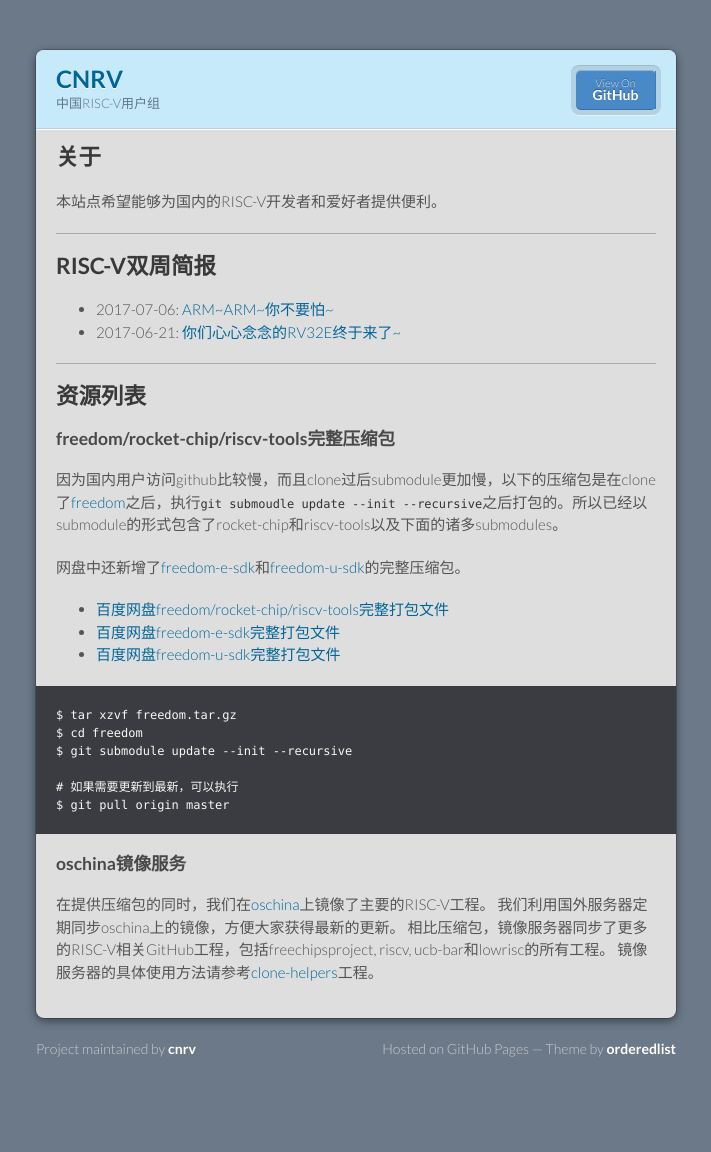
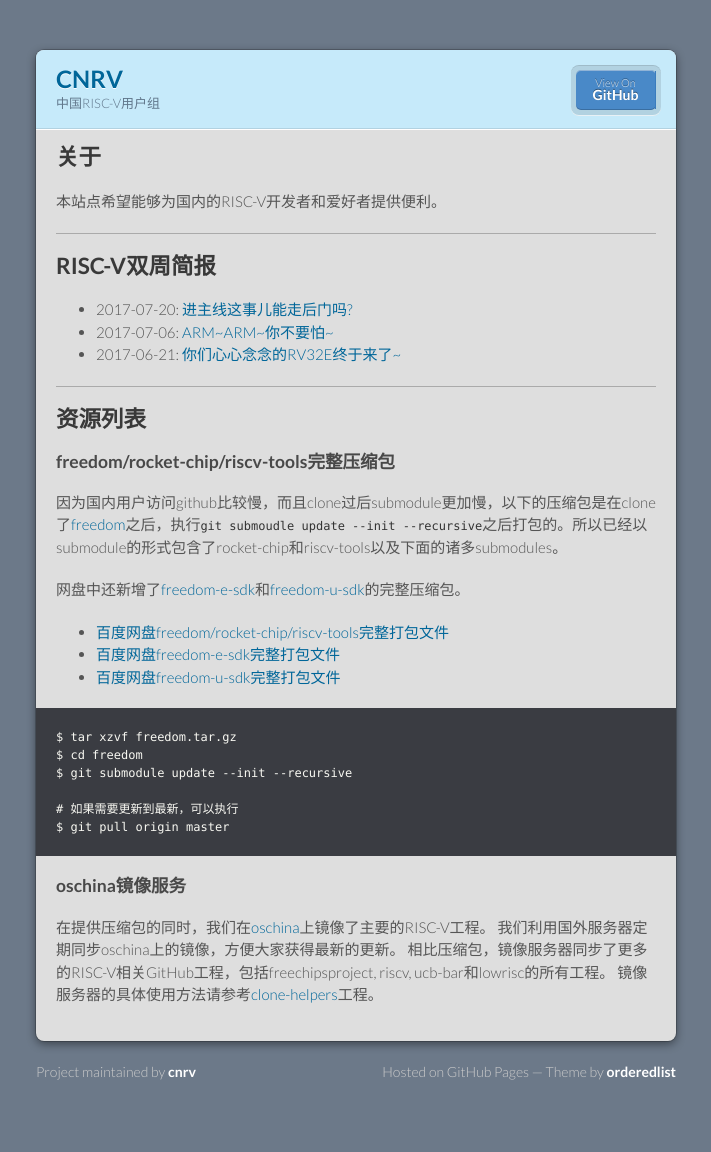
Before and after one commit to cnrv/home, a Jekyll site: the page built from index.md, in a window 1280 px wide. Shown: the whole page, without its empty margins (284-995 px from the left). Built offline with Jekyll 4.4.1, drawn with Linux system fonts in a browser that asks for light colours; Markdown is read by kramdown in place of the engine named in the settings; our own code applies the rules of GitHub Pages for plain Markdown files; before the commit the page ends 1129 px from its top, so only the background shows below that.

Commit message:
update index for 2017-07-20 rpt.
Signed-off-by: Alex Guo <xfguo@credosemi.com.cn>

```diff
--- a/index.md
+++ b/index.md
@@ -10,6 +10,7 @@
 
 ## RISC-V双周简报
 
+- 2017-07-20: [进主线这事儿能走后门吗?](bi-week-rpts/2017-07-20)
 - 2017-07-06: [ARM~ARM~你不要怕~](bi-week-rpts/2017-07-06)
 - 2017-06-21: [你们心心念念的RV32E终于来了~](bi-week-rpts/2017-06-21)
 
```
